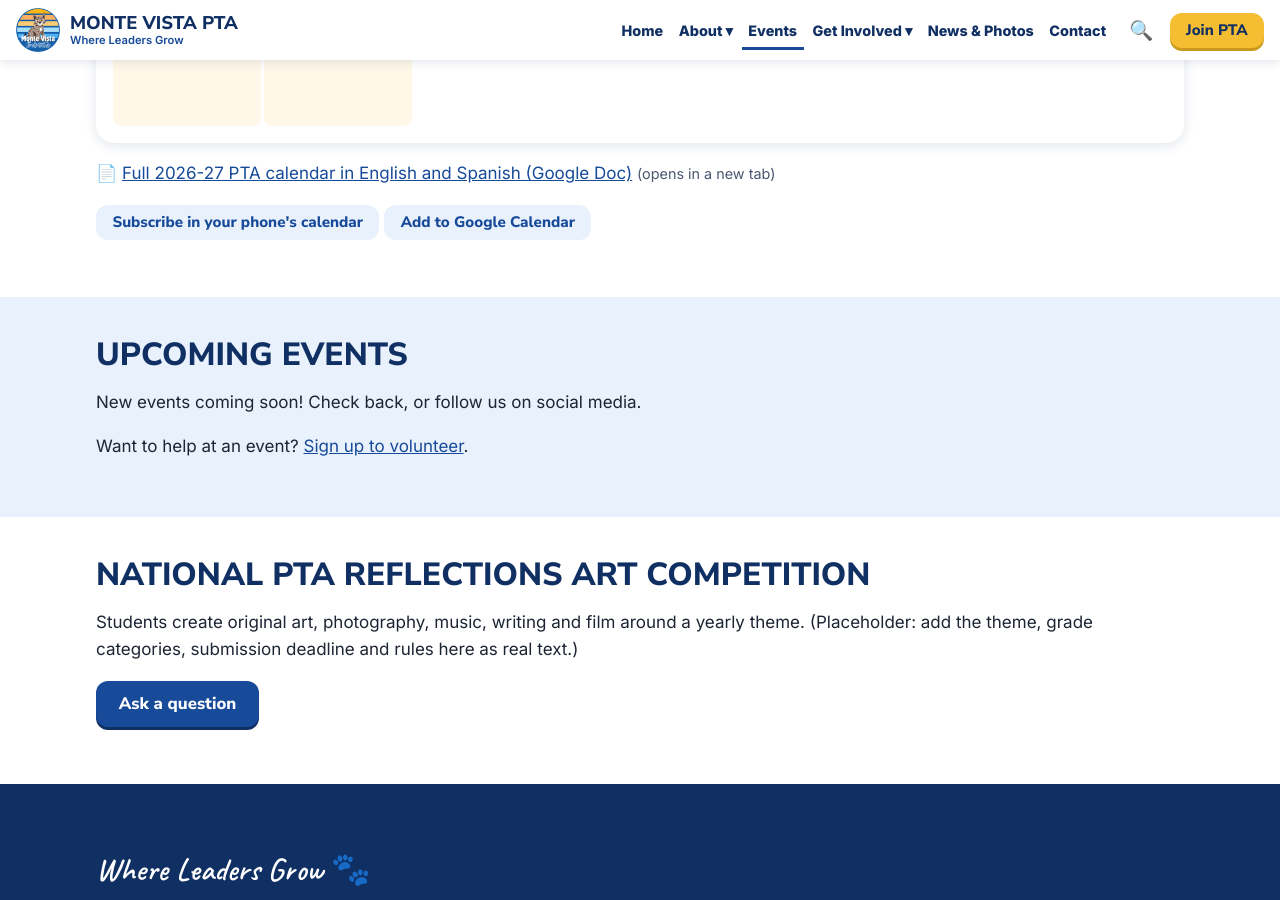
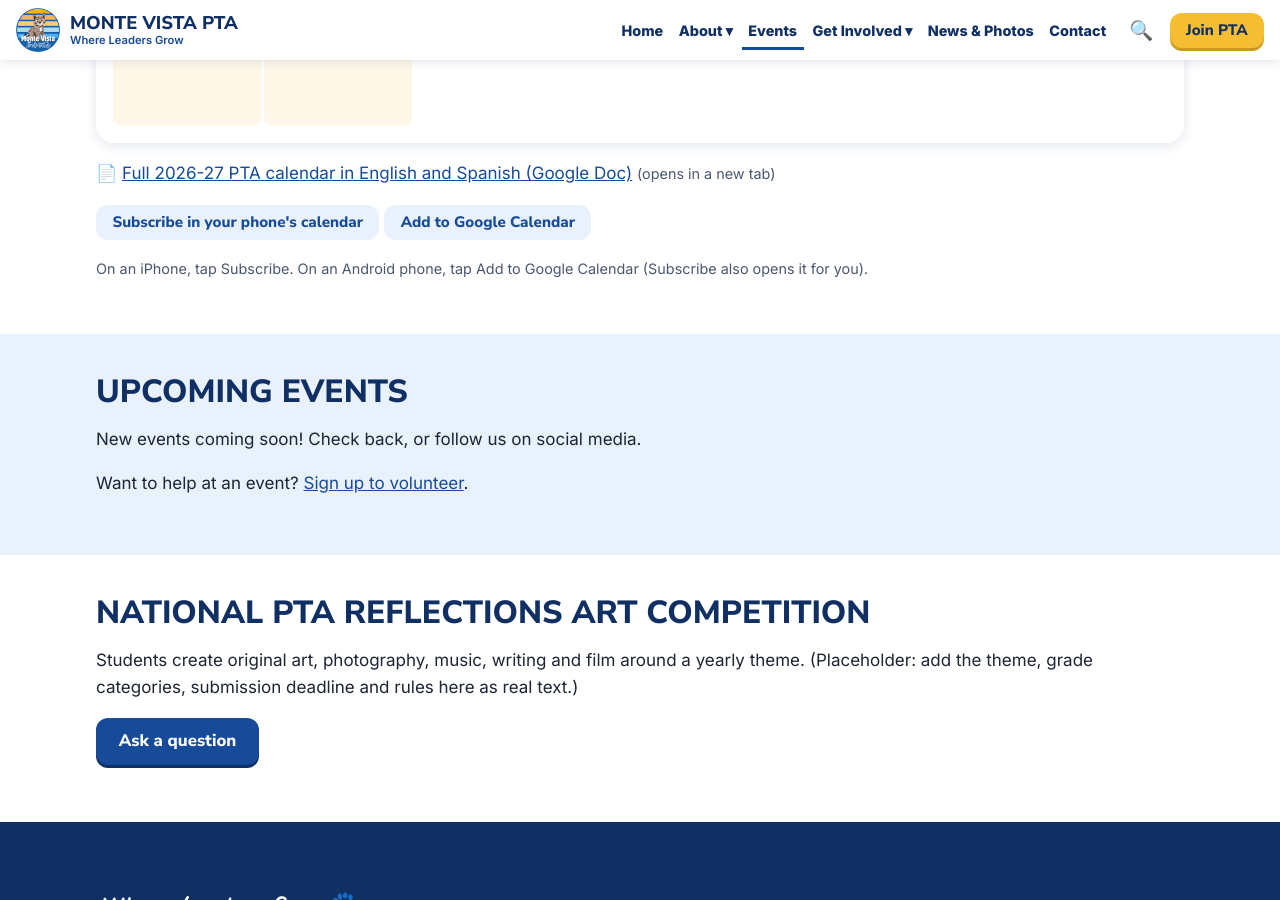
Before and after one commit to JoelTW/Monte-Vista-Elementary-PTA, a Jekyll site: the page built from events.html, in a window 1280 px wide and 900 px high, scrolled down 1022 px. Built offline with Jekyll 4.4.1, drawn with Linux system fonts in a browser that asks for light colours.

Commit message:
Make the Subscribe button work on Android

```diff
--- a/events.html
+++ b/events.html
@@ -13,7 +13,15 @@ banner: events
 {% if cal.doc_url and cal.doc_url != "" %}<p>&#128196; <a href="{{ cal.doc_url }}" target="_blank" rel="noopener noreferrer">{{ cal.doc_label | default: 'Full year calendar (Google Doc)' }}</a> <span class="note">(opens in a new tab)</span></p>{% endif %}
 {% if cal.ical_url and cal.ical_url != "" %}
 {% assign webcal = cal.ical_url | replace: "https://", "webcal://" %}
-<p><a class="btn btn-soft btn-sm" href="{{ webcal }}">Subscribe in your phone's calendar</a> <a class="btn btn-soft btn-sm" href="https://calendar.google.com/calendar/r?cid={{ webcal | uri_escape }}">Add to Google Calendar</a></p>
+<p><a class="btn btn-soft btn-sm" id="subscribe-link" href="{{ webcal }}" data-android="https://calendar.google.com/calendar/r?cid={{ webcal | uri_escape }}">Subscribe in your phone's calendar</a> <a class="btn btn-soft btn-sm" href="https://calendar.google.com/calendar/r?cid={{ webcal | uri_escape }}">Add to Google Calendar</a></p>
+<p class="note">On an iPhone, tap Subscribe. On an Android phone, tap Add to Google Calendar (Subscribe also opens it for you).</p>
+<script>
+// Android has no app for webcal:// links, so send that button to Google Calendar instead.
+(function () {
+  var a = document.getElementById('subscribe-link');
+  if (a && /Android/i.test(navigator.userAgent)) { a.href = a.getAttribute('data-android'); }
+})();
+</script>
 {% endif %}
 </div></section>
 <section class="section sky"><div class="wrap upcoming">
```
